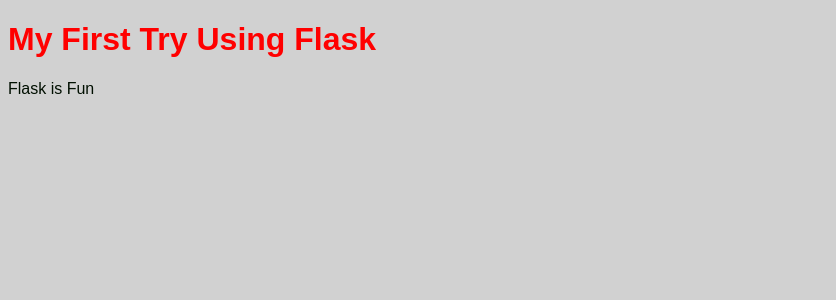
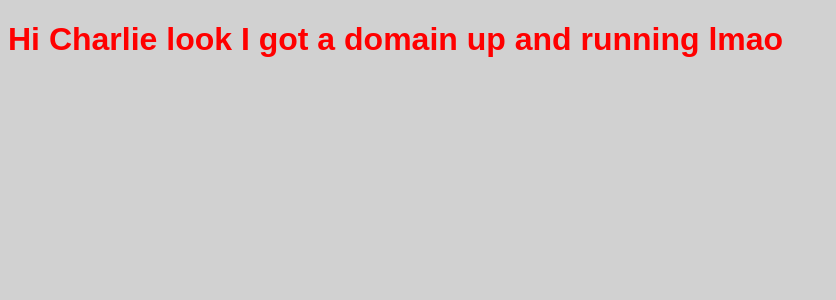
Before and after one commit to ChiefAntiphates/cutty2castlesite, a Flask app: page / in a window 1280 px wide. Shown: the part 116-416 px from the top of the page, without its empty margins (0-836 px from the left). Run offline with Flask 2, Linux system fonts and the light colour scheme.

Commit message:
Cheeky trial

```diff
--- a/templates/home.html
+++ b/templates/home.html
@@ -1,6 +1,5 @@
 {% extends "base.html" %}
 
 {% block content %}
-<h1> My First Try Using Flask </h1>
-<p> Flask is Fun </p>
+<h1>Hi Charlie look I got a domain up and running lmao</h1>
 {% endblock %}
```
